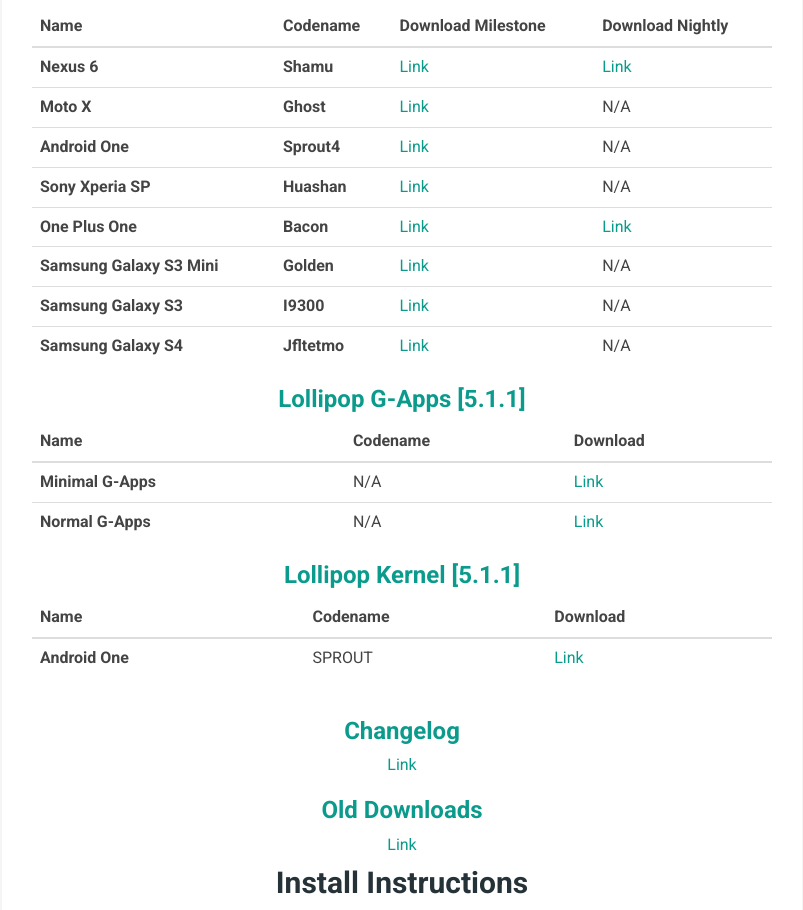
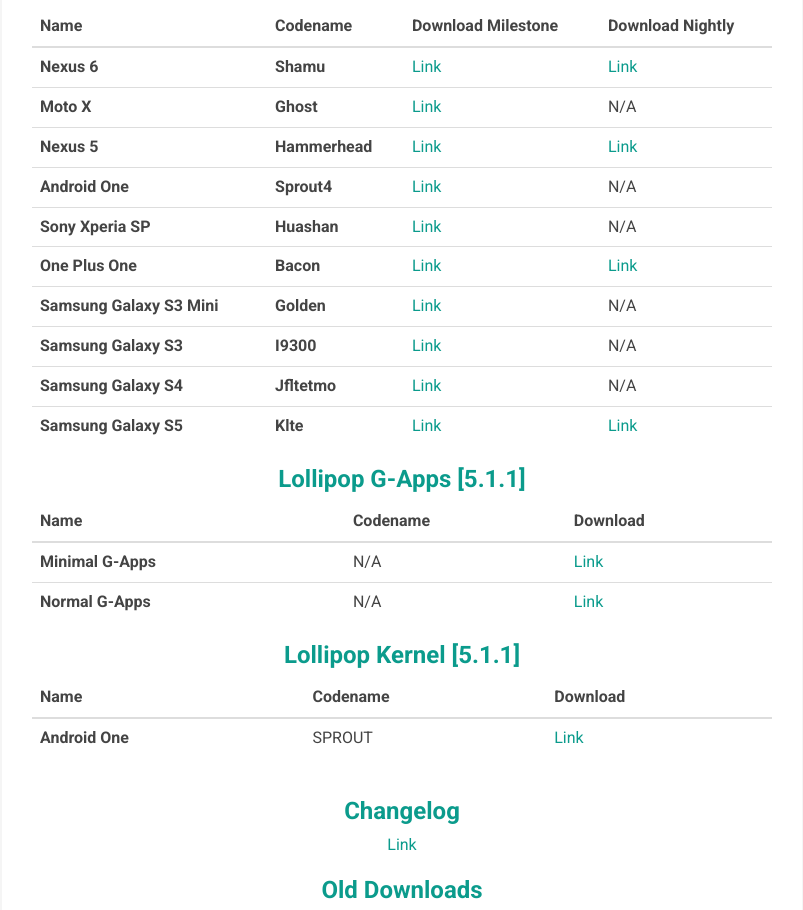
Before and after one commit to TheLazyDev/xosp-project.github.io, a plain HTML site: page index.html in a window 1280 px wide. Shown: the part 3106-4016 px from the top of the page, without its empty margins (238-1041 px from the left). Drawn offline with Linux system fonts and the light colour scheme.

Commit message:
Add in new device downloads

```diff
--- a/index.html
+++ b/index.html
@@ -263,6 +263,12 @@
                                <td><a href="http://bit.ly/1Qjar9k" target="_blank">Link</a></td>
                                <td>N/A</td>
                         </tr>
+                          <tr>
+                               <th>Nexus 5</th>
+                               <th>Hammerhead</th>
+                               <td><a href="https://www.androidfilehost.com/?w=files&flid=33340" target="_blank">Link</a></td>
+                               <td><a href="https://www.androidfilehost.com/?w=files&flid=33341" target="_blank">Link</a></td>
+                        </tr>
                         <tr>
                                <th>Android One</th>
                                <th>Sprout4</th>
@@ -298,6 +304,12 @@
                                <th>Jfltetmo</th>
                                <td><a href="http://bit.ly/1PVdqd0" target="_blank">Link</a></td>
                                <td>N/A</td>
+                        </tr>
+                         <tr>
+                               <th>Samsung Galaxy S5</th>
+                               <th>Klte</th>
+                               <td><a href="https://www.androidfilehost.com/?w=files&flid=33339" target="_blank">Link</a></td>
+                               <td><a href="https://www.androidfilehost.com/?w=files&flid=33338" target="_blank">Link</a></td>
                         </tr>
 
                         </tbody>
```
